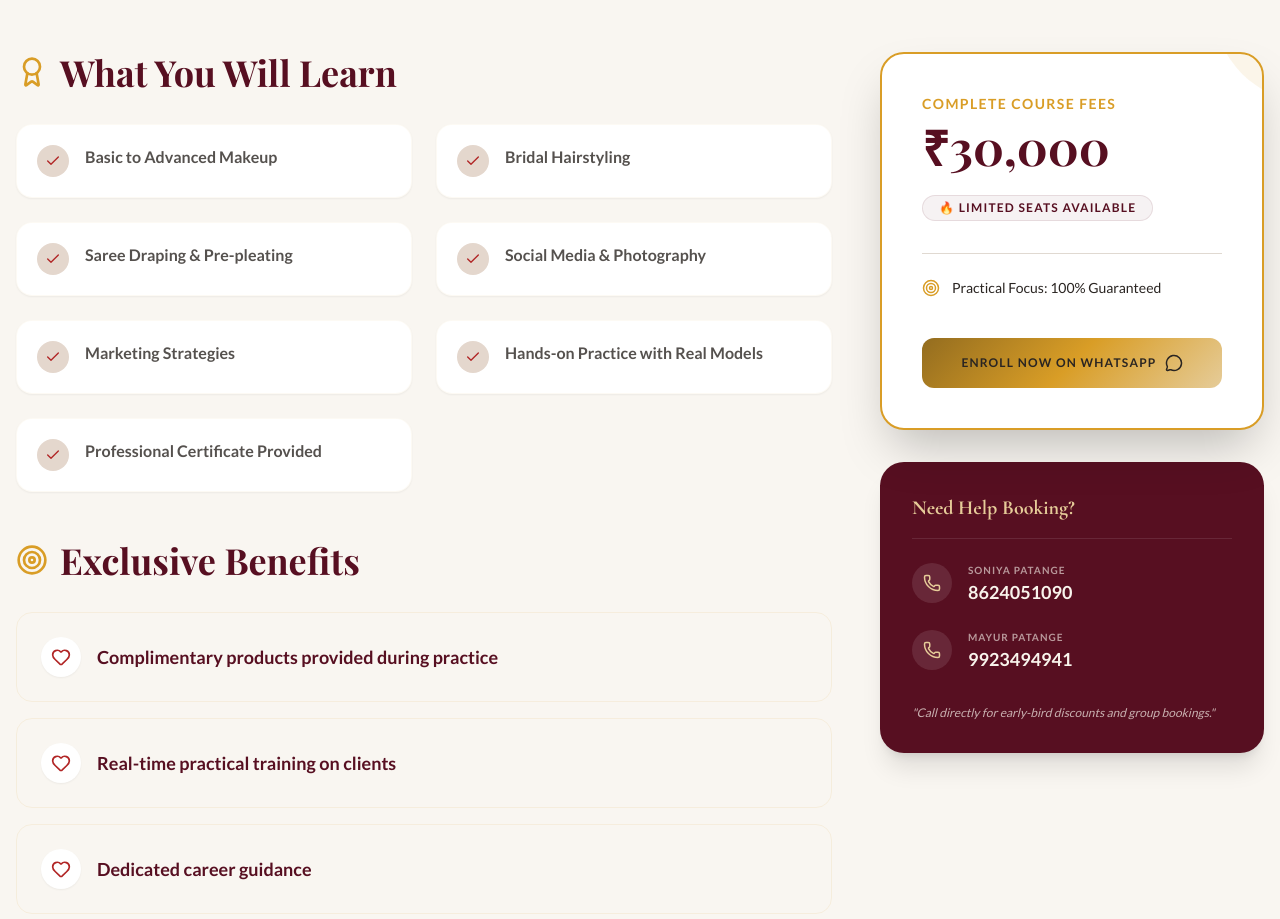
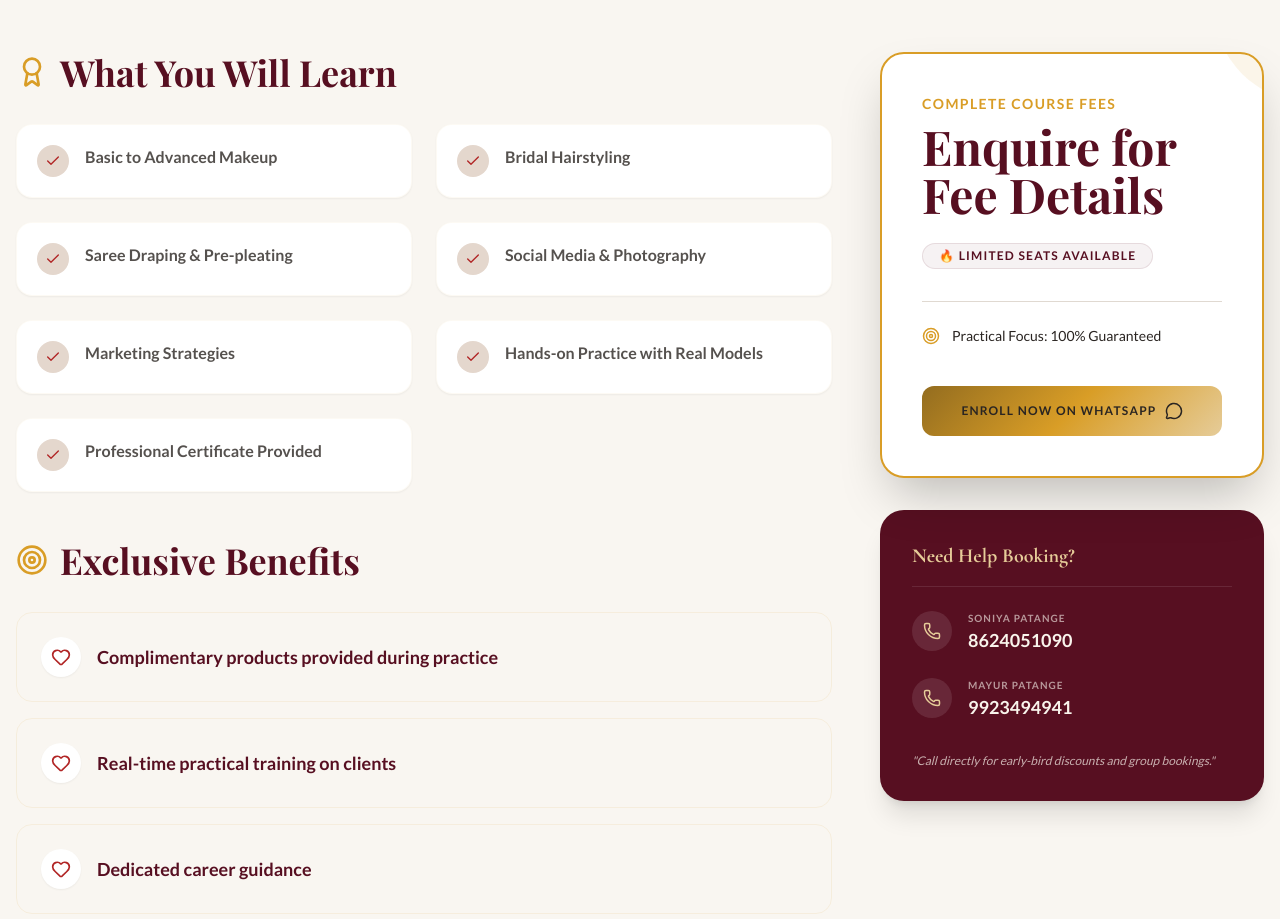
Before and after one commit to samir-shaikh7/Soniya-Repository, a React (Vite) app: page /courses in a window 1280 px wide. Shown: the part 1040-1959 px from the top of the page. Built offline with nearby package versions, Linux system fonts and the light colour scheme; no server answers; the database is empty; the HTML template or start-up script is replaced by a standard one.

Commit message:
Add files via upload

```diff
--- a/src/data/bridalData.ts
+++ b/src/data/bridalData.ts
@@ -48,7 +48,7 @@ export const ACADEMY_DETAILS = {
   startDate: "15 May 2026",
   timing: "11 AM – 4 PM",
   location: "Sangli",
-  fees: "₹30,000",
+  fees: "Enquire for Fee Details",
   curriculum: [
     "Basic to Advanced Makeup",
     "Bridal Hairstyling",
```
